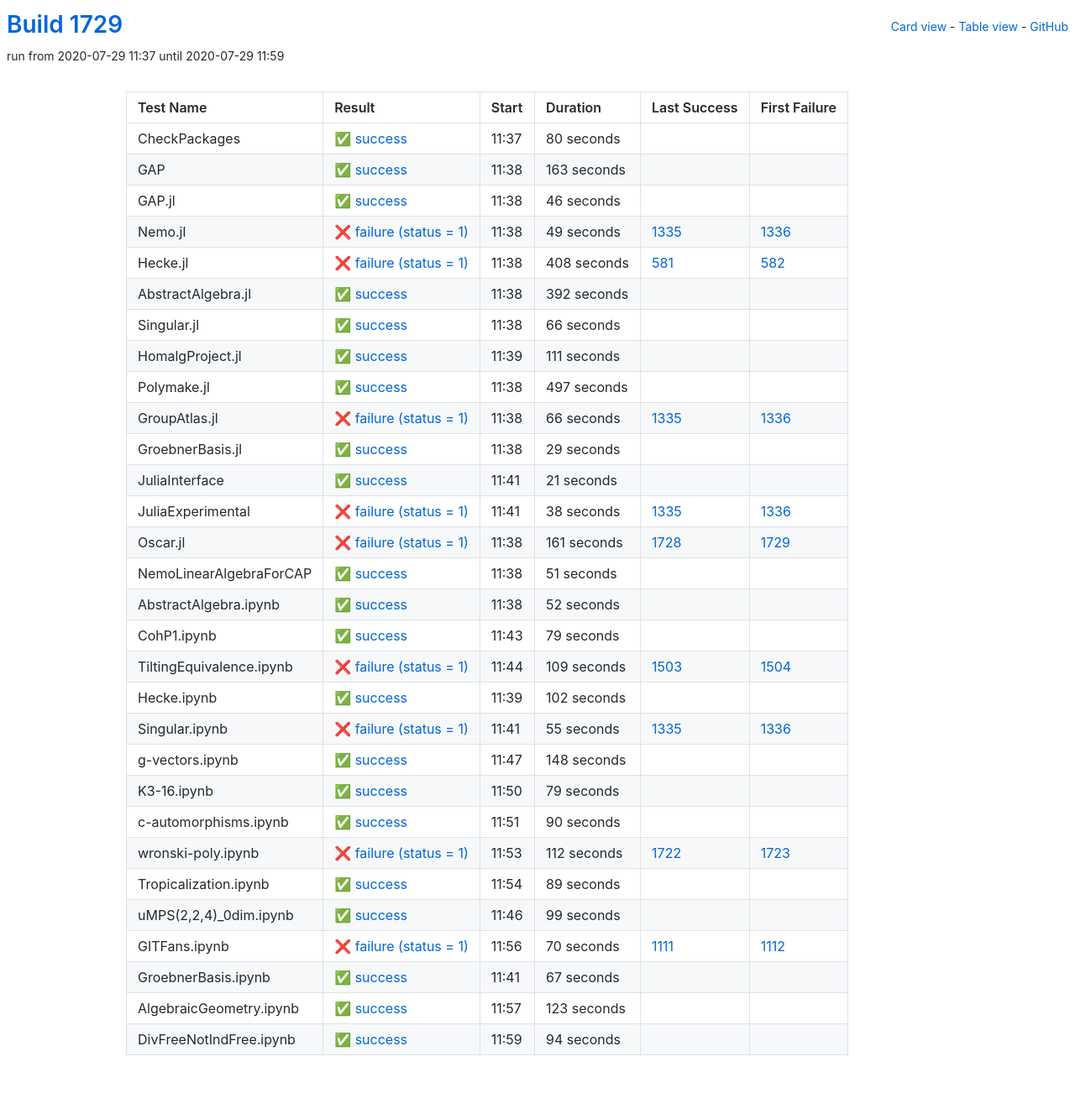
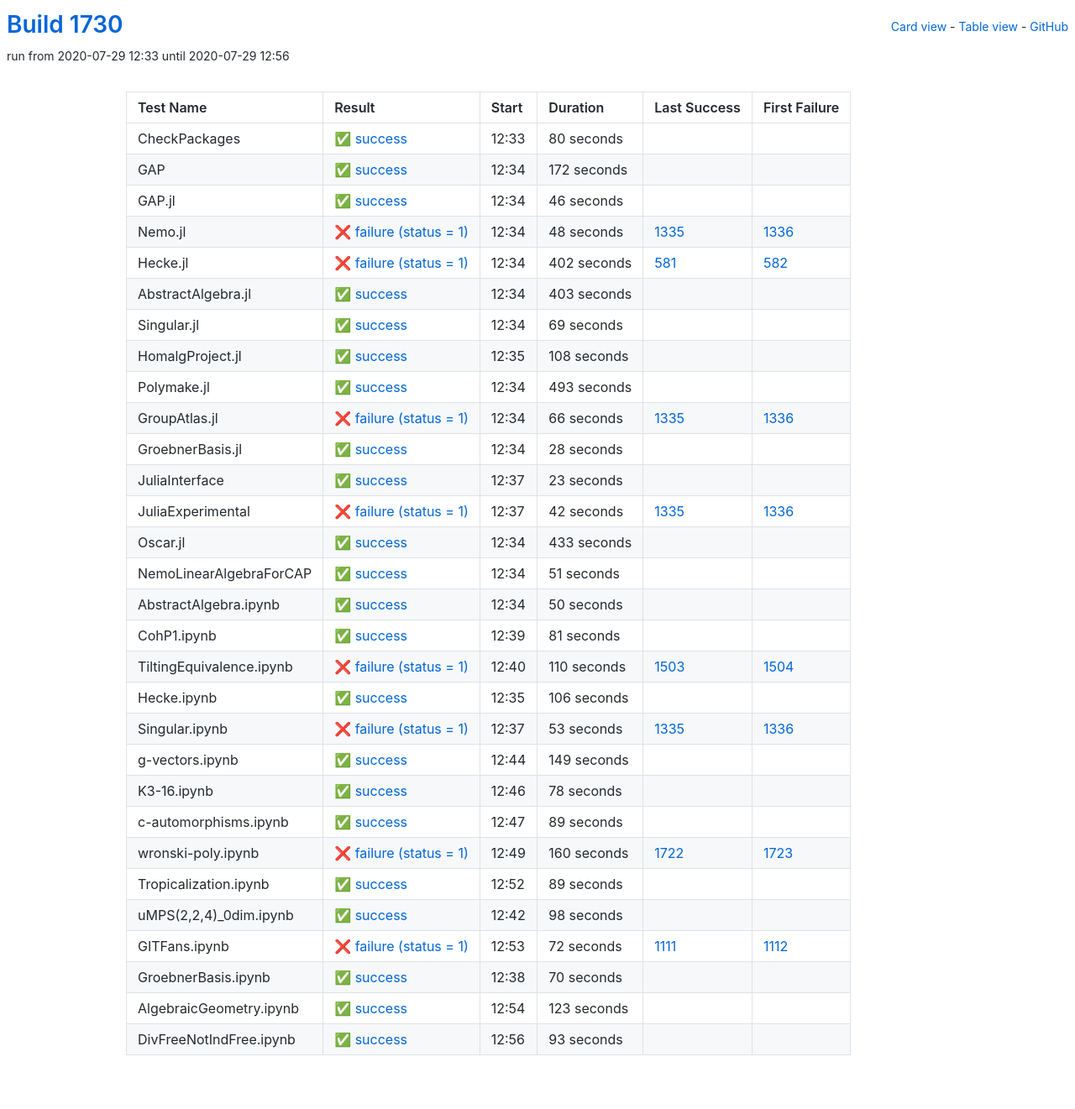
Before and after one commit to oscar-system/oscar-ci-status-1.4, a Jekyll site: the page built from table.html, in a window 1280 px wide. Shown: the whole page at 84% size. Built offline with Jekyll 4.4.1, drawn with Linux system fonts in a browser that asks for light colours.

Commit message:
Build #1730

```diff
--- a/_data/ci.yml
+++ b/_data/ci.yml
@@ -1,6 +1,6 @@
 ---
-build: 1729
-build_url: https://oscarci.mathematik.uni-kl.de/job/oscar-julia-1.4/1729/
+build: 1730
+build_url: https://oscarci.mathematik.uni-kl.de/job/oscar-julia-1.4/1730/
 job: oscar-julia-1.4
 organization: oscar-system
 repo: oscar-ci-status-1.4
@@ -8,8 +8,8 @@ repourl: https://github.com/oscar-system/oscar-ci-status-1.4
 tests:
 - name: CheckPackages
   id: checkpackages
-  log: https://oscarci.mathematik.uni-kl.de/job/oscar-julia-1.4/1729/artifact/logs/build-1729/CheckPackages.log
-  start: 2020-07-29 11:37
+  log: https://oscarci.mathematik.uni-kl.de/job/oscar-julia-1.4/1730/artifact/logs/build-1730/CheckPackages.log
+  start: 2020-07-29 12:33
   success: true
   exitcode: 0
   status: success
@@ -20,20 +20,20 @@ tests:
   first_failure_url:
 - name: GAP
   id: gap
-  log: https://oscarci.mathematik.uni-kl.de/job/oscar-julia-1.4/1729/artifact/logs/build-1729/GAP.log
-  start: 2020-07-29 11:38
+  log: https://oscarci.mathematik.uni-kl.de/job/oscar-julia-1.4/1730/artifact/logs/build-1730/GAP.log
+  start: 2020-07-29 12:34
   success: true
   exitcode: 0
   status: success
-  duration: 163
+  duration: 172
   last_success: false
   last_success_url:
   first_failure: false
   first_failure_url:
 - name: GAP.jl
   id: gap-jl
-  log: https://oscarci.mathematik.uni-kl.de/job/oscar-julia-1.4/1729/artifact/logs/build-1729/GAP.jl.log
-  start: 2020-07-29 11:38
+  log: https://oscarci.mathematik.uni-kl.de/job/oscar-julia-1.4/1730/artifact/logs/build-1730/GAP.jl.log
+  start: 2020-07-29 12:34
   success: true
   exitcode: 0
   status: success
@@ -44,80 +44,80 @@ tests:
   first_failure_url:
 - name: Nemo.jl
   id: nemo-jl
-  log: https://oscarci.mathematik.uni-kl.de/job/oscar-julia-1.4/1729/artifact/logs/build-1729/Nemo.jl.log
-  start: 2020-07-29 11:38
+  log: https://oscarci.mathematik.uni-kl.de/job/oscar-julia-1.4/1730/artifact/logs/build-1730/Nemo.jl.log
+  start: 2020-07-29 12:34
   success: false
   exitcode: 1
   status: failure
-  duration: 49
+  duration: 48
   last_success: 1335
   last_success_url: https://oscarci.mathematik.uni-kl.de/job/oscar-julia-1.4/1335/
   first_failure: 1336
   first_failure_url: https://oscarci.mathematik.uni-kl.de/job/oscar-julia-1.4/1336/
 - name: Hecke.jl
   id: hecke-jl
-  log: https://oscarci.mathematik.uni-kl.de/job/oscar-julia-1.4/1729/artifact/logs/build-1729/Hecke.jl.log
-  start: 2020-07-29 11:38
+  log: https://oscarci.mathematik.uni-kl.de/job/oscar-julia-1.4/1730/artifact/logs/build-1730/Hecke.jl.log
+  start: 2020-07-29 12:34
   success: false
   exitcode: 1
   status: failure
-  duration: 408
+  duration: 402
   last_success: 581
   last_success_url: https://oscarci.mathematik.uni-kl.de/job/oscar-julia-1.4/581/
   first_failure: 582
   first_failure_url: https://oscarci.mathematik.uni-kl.de/job/oscar-julia-1.4/582/
 - name: AbstractAlgebra.jl
   id: abstractalgebra-jl
-  log: https://oscarci.mathematik.uni-kl.de/job/oscar-julia-1.4/1729/artifact/logs/build-1729/AbstractAlgebra.jl.log
-  start: 2020-07-29 11:38
+  log: https://oscarci.mathematik.uni-kl.de/job/oscar-julia-1.4/1730/artifact/logs/build-1730/AbstractAlgebra.jl.log
+  start: 2020-07-29 12:34
   success: true
   exitcode: 0
   status: success
-  duration: 392
+  duration: 403
   last_success: false
   last_success_url:
   first_failure: false
   first_failure_url:
 - name: Singular.jl
   id: singular-jl
-  log: https://oscarci.mathematik.uni-kl.de/job/oscar-julia-1.4/1729/artifact/logs/build-1729/Singular.jl.log
-  start: 2020-07-29 11:38
+  log: https://oscarci.mathematik.uni-kl.de/job/oscar-julia-1.4/1730/artifact/logs/build-1730/Singular.jl.log
+  start: 2020-07-29 12:34
   success: true
   exitcode: 0
   status: success
-  duration: 66
+  duration: 69
   last_success: false
   last_success_url:
   first_failure: false
   first_failure_url:
 - name: HomalgProject.jl
   id: homalgproject-jl
-  log: https://oscarci.mathematik.uni-kl.de/job/oscar-julia-1.4/1729/artifact/logs/build-1729/HomalgProject.jl.log
-  start: 2020-07-29 11:39
+  log: https://oscarci.mathematik.uni-kl.de/job/oscar-julia-1.4/1730/artifact/logs/build-1730/HomalgProject.jl.log
+  start: 2020-07-29 12:35
   success: true
   exitcode: 0
   status: success
-  duration: 111
+  duration: 108
   last_success: false
   last_success_url:
   first_failure: false
   first_failure_url:
 - name: Polymake.jl
   id: polymake-jl
-  log: https://oscarci.mathematik.uni-kl.de/job/oscar-julia-1.4/1729/artifact/logs/build-1729/Polymake.jl.log
-  start: 2020-07-29 11:38
+  log: https://oscarci.mathematik.uni-kl.de/job/oscar-julia-1.4/1730/artifact/logs/build-1730/Polymake.jl.log
+  start: 2020-07-29 12:34
   success: true
   exitcode: 0
   status: success
-  duration: 497
+  duration: 493
   last_success: false
   last_success_url:
   first_failure: false
   first_failure_url:
 - name: GroupAtlas.jl
   id: groupatlas-jl
-  log: https://oscarci.mathematik.uni-kl.de/job/oscar-julia-1.4/1729/artifact/logs/build-1729/GroupAtlas.jl.log
-  start: 2020-07-29 11:38
+  log: https://oscarci.mathematik.uni-kl.de/job/oscar-julia-1.4/1730/artifact/logs/build-1730/GroupAtlas.jl.log
+  start: 2020-07-29 12:34
   success: false
   exitcode: 1
   status: failure
@@ -128,56 +128,56 @@ tests:
   first_failure_url: https://oscarci.mathematik.uni-kl.de/job/oscar-julia-1.4/1336/
 - name: GroebnerBasis.jl
   id: groebnerbasis-jl
-  log: https://oscarci.mathematik.uni-kl.de/job/oscar-julia-1.4/1729/artifact/logs/build-1729/GroebnerBasis.jl.log
-  start: 2020-07-29 11:38
+  log: https://oscarci.mathematik.uni-kl.de/job/oscar-julia-1.4/1730/artifact/logs/build-1730/GroebnerBasis.jl.log
+  start: 2020-07-29 12:34
   success: true
   exitcode: 0
   status: success
-  duration: 29
+  duration: 28
   last_success: false
   last_success_url:
   first_failure: false
   first_failure_url:
 - name: JuliaInterface
   id: juliainterface
-  log: https://oscarci.mathematik.uni-kl.de/job/oscar-julia-1.4/1729/artifact/logs/build-1729/JuliaInterface.log
-  start: 2020-07-29 11:41
+  log: https://oscarci.mathematik.uni-kl.de/job/oscar-julia-1.4/1730/artifact/logs/build-1730/JuliaInterface.log
+  start: 2020-07-29 12:37
   success: true
   exitcode: 0
   status: success
-  duration: 21
+  duration: 23
   last_success: false
   last_success_url:
   first_failure: false
   first_failure_url:
 - name: JuliaExperimental
   id: juliaexperimental
-  log: https://oscarci.mathematik.uni-kl.de/job/oscar-julia-1.4/1729/artifact/logs/build-1729/JuliaExperimental.log
-  start: 2020-07-29 11:41
+  log: https://oscarci.mathematik.uni-kl.de/job/oscar-julia-1.4/1730/artifact/logs/build-1730/JuliaExperimental.log
+  start: 2020-07-29 12:37
   success: false
   exitcode: 1
   status: failure
-  duration: 38
+  duration: 42
   last_success: 1335
   last_success_url: https://oscarci.mathematik.uni-kl.de/job/oscar-julia-1.4/1335/
   first_failure: 1336
   first_failure_url: https://oscarci.mathematik.uni-kl.de/job/oscar-julia-1.4/1336/
 - name: Oscar.jl
   id: oscar-jl
-  log: https://oscarci.mathematik.uni-kl.de/job/oscar-julia-1.4/1729/artifact/logs/build-1729/Oscar.jl.log
-  start: 2020-07-29 11:38
-  success: false
-  exitcode: 1
-  status: failure
-  duration: 161
-  last_success: 1728
-  last_success_url: https://oscarci.mathematik.uni-kl.de/job/oscar-julia-1.4/1728/
-  first_failure: 1729
-  first_failure_url: https://oscarci.mathematik.uni-kl.de/job/oscar-julia-1.4/1729/
+  log: https://oscarci.mathematik.uni-kl.de/job/oscar-julia-1.4/1730/artifact/logs/build-1730/Oscar.jl.log
+  start: 2020-07-29 12:34
+  success: true
+  exitcode: 0
+  status: success
+  duration: 433
+  last_success: false
+  last_success_url:
+  first_failure: false
+  first_failure_url:
 - name: NemoLinearAlgebraForCAP
   id: nemolinearalgebraforcap
-  log: https://oscarci.mathematik.uni-kl.de/job/oscar-julia-1.4/1729/artifact/logs/build-1729/NemoLinearAlgebraForCAP.log
-  start: 2020-07-29 11:38
+  log: https://oscarci.mathematik.uni-kl.de/job/oscar-julia-1.4/1730/artifact/logs/build-1730/NemoLinearAlgebraForCAP.log
+  start: 2020-07-29 12:34
   success: true
   exitcode: 0
   status: success
@@ -188,116 +188,116 @@ tests:
   first_failure_url:
 - name: AbstractAlgebra.ipynb
   id: abstractalgebra-ipynb
-  log: https://oscarci.mathematik.uni-kl.de/job/oscar-julia-1.4/1729/artifact/logs/build-1729/AbstractAlgebra.ipynb.log
-  start: 2020-07-29 11:38
+  log: https://oscarci.mathematik.uni-kl.de/job/oscar-julia-1.4/1730/artifact/logs/build-1730/AbstractAlgebra.ipynb.log
+  start: 2020-07-29 12:34
   success: true
   exitcode: 0
   status: success
-  duration: 52
+  duration: 50
   last_success: false
   last_success_url:
   first_failure: false
   first_failure_url:
 - name: CohP1.ipynb
   id: cohp1-ipynb
-  log: https://oscarci.mathematik.uni-kl.de/job/oscar-julia-1.4/1729/artifact/logs/build-1729/CohP1.ipynb.log
-  start: 2020-07-29 11:43
+  log: https://oscarci.mathematik.uni-kl.de/job/oscar-julia-1.4/1730/artifact/logs/build-1730/CohP1.ipynb.log
+  start: 2020-07-29 12:39
   success: true
   exitcode: 0
   status: success
-  duration: 79
+  duration: 81
   last_success: false
   last_success_url:
   first_failure: false
   first_failure_url:
 - name: TiltingEquivalence.ipynb
   id: tiltingequivalence-ipynb
-  log: https://oscarci.mathematik.uni-kl.de/job/oscar-julia-1.4/1729/artifact/logs/build-1729/TiltingEquivalence.ipynb.log
-  start: 2020-07-29 11:44
+  log: https://oscarci.mathematik.uni-kl.de/job/oscar-julia-1.4/1730/artifact/logs/build-1730/TiltingEquivalence.ipynb.log
+  start: 2020-07-29 12:40
   success: false
   exitcode: 1
   status: failure
-  duration: 109
+  duration: 110
   last_success: 1503
   last_success_url: https://oscarci.mathematik.uni-kl.de/job/oscar-julia-1.4/1503/
   first_failure: 1504
   first_failure_url: https://oscarci.mathematik.uni-kl.de/job/oscar-julia-1.4/1504/
 - name: Hecke.ipynb
   id: hecke-ipynb
-  log: https://oscarci.mathematik.uni-kl.de/job/oscar-julia-1.4/1729/artifact/logs/build-1729/Hecke.ipynb.log
-  start: 2020-07-29 11:39
+  log: https://oscarci.mathematik.uni-kl.de/job/oscar-julia-1.4/1730/artifact/logs/build-1730/Hecke.ipynb.log
+  start: 2020-07-29 12:35
   success: true
   exitcode: 0
   status: success
-  duration: 102
+  duration: 106
   last_success: false
   last_success_url:
   first_failure: false
   first_failure_url:
 - name: Singular.ipynb
   id: singular-ipynb
-  log: https://oscarci.mathematik.uni-kl.de/job/oscar-julia-1.4/1729/artifact/logs/build-1729/Singular.ipynb.log
-  start: 2020-07-29 11:41
+  log: https://oscarci.mathematik.uni-kl.de/job/oscar-julia-1.4/1730/artifact/logs/build-1730/Singular.ipynb.log
+  start: 2020-07-29 12:37
   success: false
   exitcode: 1
   status: failure
-  duration: 55
+  duration: 53
   last_success: 1335
   last_success_url: https://oscarci.mathematik.uni-kl.de/job/oscar-julia-1.4/1335/
   first_failure: 1336
   first_failure_url: https://oscarci.mathematik.uni-kl.de/job/oscar-julia-1.4/1336/
 - name: g-vectors.ipynb
   id: g-vectors-ipynb
-  log: https://oscarci.mathematik.uni-kl.de/job/oscar-julia-1.4/1729/artifact/logs/build-1729/g-vectors.ipynb.log
-  start: 2020-07-29 11:47
+  log: https://oscarci.mathematik.uni-kl.de/job/oscar-julia-1.4/1730/artifact/logs/build-1730/g-vectors.ipynb.log
+  start: 2020-07-29 12:44
   success: true
   exitcode: 0
   status: success
-  duration: 148
+  duration: 149
   last_success: false
   last_success_url:
   first_failure: false
   first_failure_url:
 - name: K3-16.ipynb
   id: k3-16-ipynb
-  log: https://oscarci.mathematik.uni-kl.de/job/oscar-julia-1.4/1729/artifact/logs/build-1729/K3-16.ipynb.log
-  start: 2020-07-29 11:50
+  log: https://oscarci.mathematik.uni-kl.de/job/oscar-julia-1.4/1730/artifact/logs/build-1730/K3-16.ipynb.log
+  start: 2020-07-29 12:46
   success: true
   exitcode: 0
   status: success
-  duration: 79
+  duration: 78
   last_success: false
   last_success_url:
   first_failure: false
   first_failure_url:
 - name: c-automorphisms.ipynb
   id: c-automorphisms-ipynb
-  log: https://oscarci.mathematik.uni-kl.de/job/oscar-julia-1.4/1729/artifact/logs/build-1729/c-automorphisms.ipynb.log
-  start: 2020-07-29 11:51
+  log: https://oscarci.mathematik.uni-kl.de/job/oscar-julia-1.4/1730/artifact/logs/build-1730/c-automorphisms.ipynb.log
+  start: 2020-07-29 12:47
   success: true
   exitcode: 0
   status: success
-  duration: 90
+  duration: 89
   last_success: false
   last_success_url:
   first_failure: false
   first_failure_url:
 - name: wronski-poly.ipynb
   id: wronski-poly-ipynb
-  log: https://oscarci.mathematik.uni-kl.de/job/oscar-julia-1.4/1729/artifact/logs/build-1729/wronski-poly.ipynb.log
-  start: 2020-07-29 11:53
+  log: https://oscarci.mathematik.uni-kl.de/job/oscar-julia-1.4/1730/artifact/logs/build-1730/wronski-poly.ipynb.log
+  start: 2020-07-29 12:49
   success: false
   exitcode: 1
   status: failure
-  duration: 112
+  duration: 160
   last_success: 1722
   last_success_url: https://oscarci.mathematik.uni-kl.de/job/oscar-julia-1.4/1722/
   first_failure: 1723
   first_failure_url: https://oscarci.mathematik.uni-kl.de/job/oscar-julia-1.4/1723/
 - name: Tropicalization.ipynb
   id: tropicalization-ipynb
-  log: https://oscarci.mathematik.uni-kl.de/job/oscar-julia-1.4/1729/artifact/logs/build-1729/Tropicalization.ipynb.log
-  start: 2020-07-29 11:54
+  log: https://oscarci.mathematik.uni-kl.de/job/oscar-julia-1.4/1730/artifact/logs/build-1730/Tropicalization.ipynb.log
+  start: 2020-07-29 12:52
   success: true
   exitcode: 0
   status: success
@@ -308,44 +308,44 @@ tests:
   first_failure_url:
 - name: uMPS(2,2,4)_0dim.ipynb
   id: umps-2-2-4-0dim-ipynb
-  log: https://oscarci.mathematik.uni-kl.de/job/oscar-julia-1.4/1729/artifact/logs/build-1729/uMPS-2-2-4-_0dim.ipynb.log
-  start: 2020-07-29 11:46
+  log: https://oscarci.mathematik.uni-kl.de/job/oscar-julia-1.4/1730/artifact/logs/build-1730/uMPS-2-2-4-_0dim.ipynb.log
+  start: 2020-07-29 12:42
   success: true
   exitcode: 0
   status: success
-  duration: 99
+  duration: 98
   last_success: false
   last_success_url:
   first_failure: false
   first_failure_url:
 - name: GITFans.ipynb
   id: gitfans-ipynb
-  log: https://oscarci.mathematik.uni-kl.de/job/oscar-julia-1.4/1729/artifact/logs/build-1729/GITFans.ipynb.log
-  start: 2020-07-29 11:56
+  log: https://oscarci.mathematik.uni-kl.de/job/oscar-julia-1.4/1730/artifact/logs/build-1730/GITFans.ipynb.log
+  start: 2020-07-29 12:53
   success: false
   exitcode: 1
   status: failure
-  duration: 70
+  duration: 72
   last_success: 1111
   last_success_url: https://oscarci.mathematik.uni-kl.de/job/oscar-julia-1.4/1111/
   first_failure: 1112
   first_failure_url: https://oscarci.mathematik.uni-kl.de/job/oscar-julia-1.4/1112/
 - name: GroebnerBasis.ipynb
   id: groebnerbasis-ipynb
-  log: https://oscarci.mathematik.uni-kl.de/job/oscar-julia-1.4/1729/artifact/logs/build-1729/GroebnerBasis.ipynb.log
-  start: 2020-07-29 11:41
+  log: https://oscarci.mathematik.uni-kl.de/job/oscar-julia-1.4/1730/artifact/logs/build-1730/GroebnerBasis.ipynb.log
+  start: 2020-07-29 12:38
   success: true
   exitcode: 0
   status: success
-  duration: 67
+  duration: 70
   last_success: false
   last_success_url:
   first_failure: false
   first_failure_url:
 - name: AlgebraicGeometry.ipynb
   id: algebraicgeometry-ipynb
-  log: https://oscarci.mathematik.uni-kl.de/job/oscar-julia-1.4/1729/artifact/logs/build-1729/AlgebraicGeometry.ipynb.log
-  start: 2020-07-29 11:57
+  log: https://oscarci.mathematik.uni-kl.de/job/oscar-julia-1.4/1730/artifact/logs/build-1730/AlgebraicGeometry.ipynb.log
+  start: 2020-07-29 12:54
   success: true
   exitcode: 0
   status: success
@@ -356,12 +356,12 @@ tests:
   first_failure_url:
 - name: DivFreeNotIndFree.ipynb
   id: divfreenotindfree-ipynb
-  log: https://oscarci.mathematik.uni-kl.de/job/oscar-julia-1.4/1729/artifact/logs/build-1729/DivFreeNotIndFree.ipynb.log
-  start: 2020-07-29 11:59
+  log: https://oscarci.mathematik.uni-kl.de/job/oscar-julia-1.4/1730/artifact/logs/build-1730/DivFreeNotIndFree.ipynb.log
+  start: 2020-07-29 12:56
   success: true
   exitcode: 0
   status: success
-  duration: 94
+  duration: 93
   last_success: false
   last_success_url:
   first_failure: false
```
Also changed, not shown: README.md.
